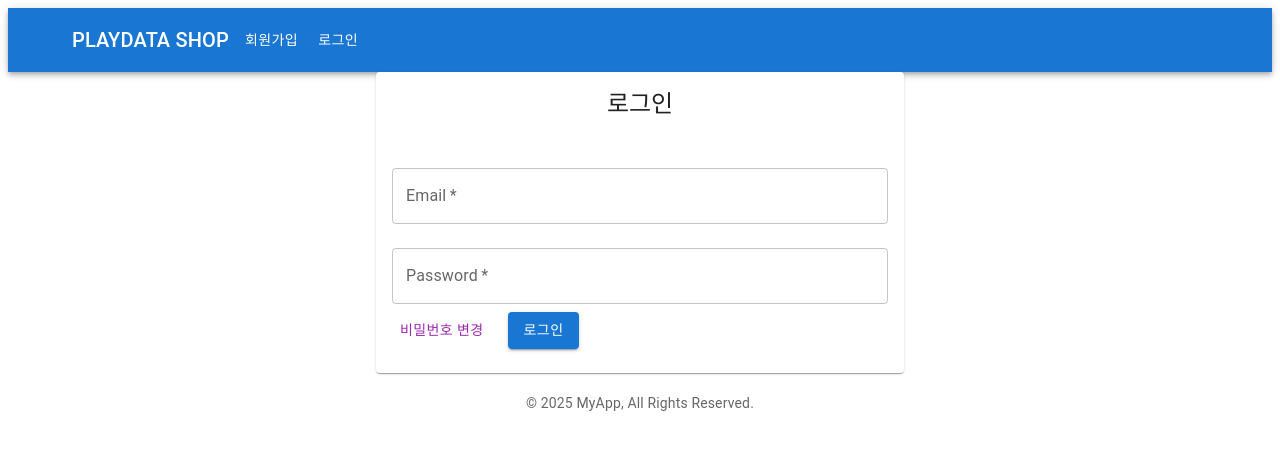
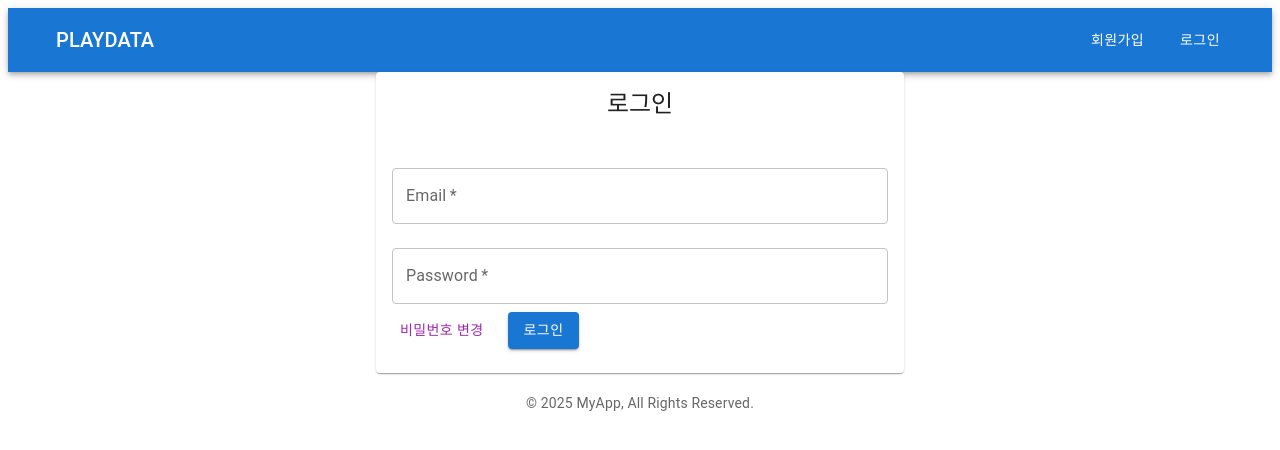
Before and after one commit to Petrushhka/reviewing-msa-yhj-, a React (Vite) app in the folder front/reviewing/: page /login in a window 1280 px wide. Shown: the top 450 px of the page. Built offline with nearby package versions, Linux system fonts and the light colour scheme.

Commit message:
Header 메뉴 재배치 로그인하면 해당 유저이름 오른쪽에 띄우기

```diff
--- a/front/reviewing/src/components/Header.jsx
+++ b/front/reviewing/src/components/Header.jsx
@@ -11,7 +11,7 @@ import { Link, useNavigate } from 'react-router-dom';
 import AuthContext from '../context/UserContext';
 
 const Header = () => {
-  const { isLoggedIn, onLogout, userRole } = useContext(AuthContext);
+  const { isLoggedIn, onLogout, userRole, userName } = useContext(AuthContext);
   const navigate = useNavigate();
 
   const handleLogout = () => {
@@ -23,16 +23,23 @@ const Header = () => {
   return (
     <AppBar position='static'>
       <Toolbar>
-        <Container>
-          <Grid container alignItems='center'>
-            {/* 왼쪽 메뉴 (관리자용) */}
+        <Container maxWidth={false} disableGutters>
           <Grid
-              item
-              xs={4}
-              style={{ display: 'flex', justifyContent: 'flex-start' }}
+            container
+            alignItems='center'
+            justifyContent='space-between'
+            style={{ padding: '0 16px' }}
           >
+            {/* 왼쪽: 로고 */}
+            <Grid item>
+              <Button color='inherit' component={Link} to='/'>
+                <Typography variant='h6'>PlayData</Typography>
+              </Button>
+            </Grid>
+
+            {/* 가운데: 관리자 메뉴 (ADMIN인 경우만 표시) */}
             {userRole === 'ADMIN' && (
-                <>
+              <Grid item>
                 <Button color='inherit' component={Link} to='/member/list'>
                   회원관리
                 </Button>
@@ -42,31 +49,22 @@ const Header = () => {
                 <Button color='inherit' href='/order/list'>
                   실시간 주문 ()
                 </Button>
-                </>
+              </Grid>
             )}
-            </Grid>
 
-            {/* 가운데 로고 */}
-            <Grid item xs={4} style={{ textAlign: 'center' }}>
-              <Button color='inherit' component={Link} to='/'>
-                <Typography variant='h6'>PlayData Shop</Typography>
-              </Button>
-            </Grid>
-
-            {/* 오른쪽 메뉴 */}
+            {/* 오른쪽: 로그인/로그아웃 */}
             <Grid
               item
-              xs={4}
-              style={{ display: 'flex', justifyContent: 'flex-end' }}
+              sx={{
+                display: 'flex',
+                alignItems: 'center',
+                justifyContent: 'flex-end',
+                gap: 2,
+              }}
             >
               {isLoggedIn ? (
                 <>
-                  <Button color='inherit' component={Link} to='/order/cart'>
-                    장바구니
-                  </Button>
-                  <Button color='inherit' component={Link} to='/mypage'>
-                    마이페이지
-                  </Button>
+                  <Typography>{userName}님</Typography>
                   <Button color='inherit' onClick={handleLogout}>
                     로그아웃
                   </Button>
--- a/front/reviewing/src/components/LoginPage.jsx
+++ b/front/reviewing/src/components/LoginPage.jsx
@@ -32,6 +32,7 @@ const LoginPage = () => {
         `${API_BASE_URL}${USER_SERVICE}/user/login`,
         loginData,
       );
+      console.log('로그인 응답 결과:', res.data);
       alert('로그인 성공!');
       onLogin(res.data.result);
       navigate('/');
```
Also changed, not shown: 1 other file (tests, documents, lock files or other folders). Lines whose indentation alone changed are shown as unchanged.
